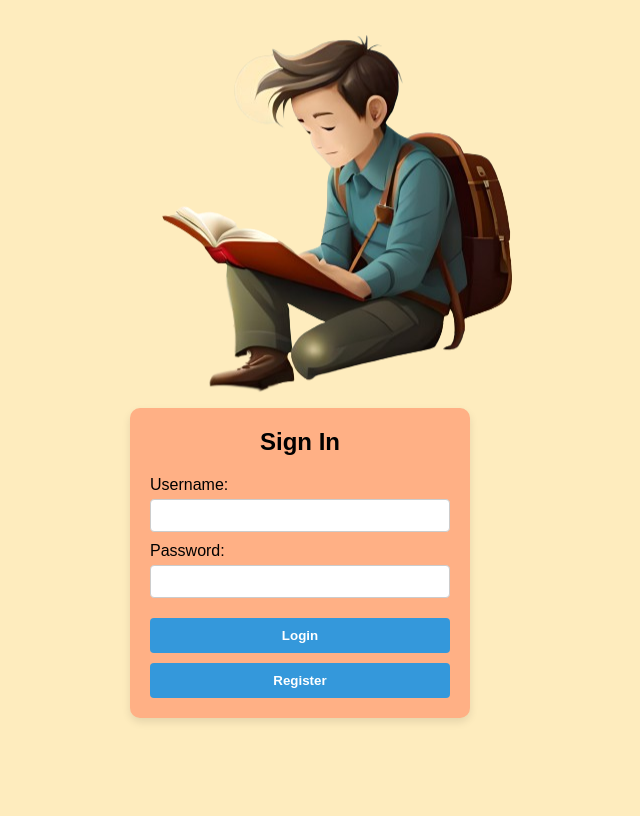
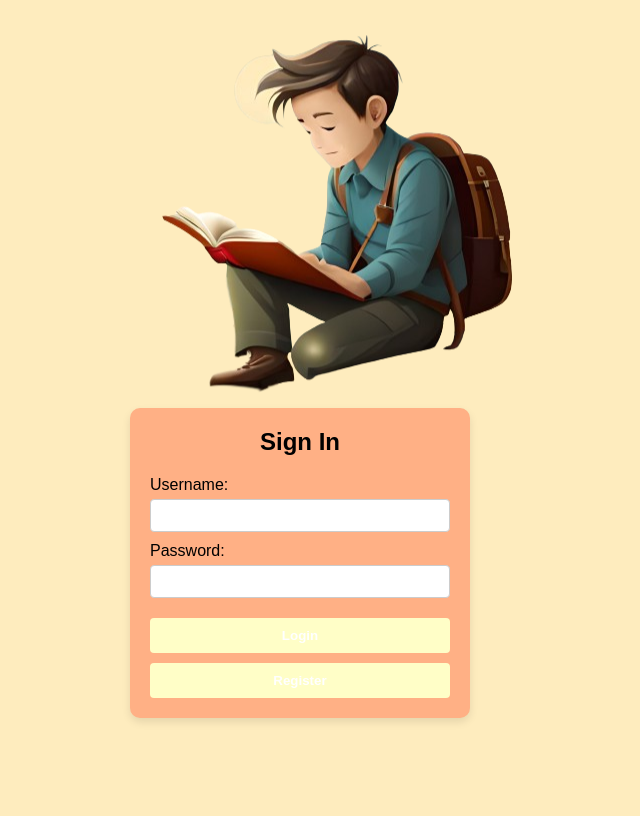
Before and after one commit to bruikey/Shaunslib, a Flask app: page / in a window 1280 px wide. Shown: the whole page, without its empty margins (340-980 px from the left). Run offline with Flask 3, Linux system fonts and the light colour scheme.

Commit message:
#addition

```diff
--- a/static/style.css
+++ b/static/style.css
@@ -70,7 +70,7 @@ body {
 .login-section button {
   margin-top: 10px;
   padding: 10px;
-  background-color: #3498db;
+  background-color: #fffec7;
   color: white;
   border: none;
   border-radius: 4px;
```
